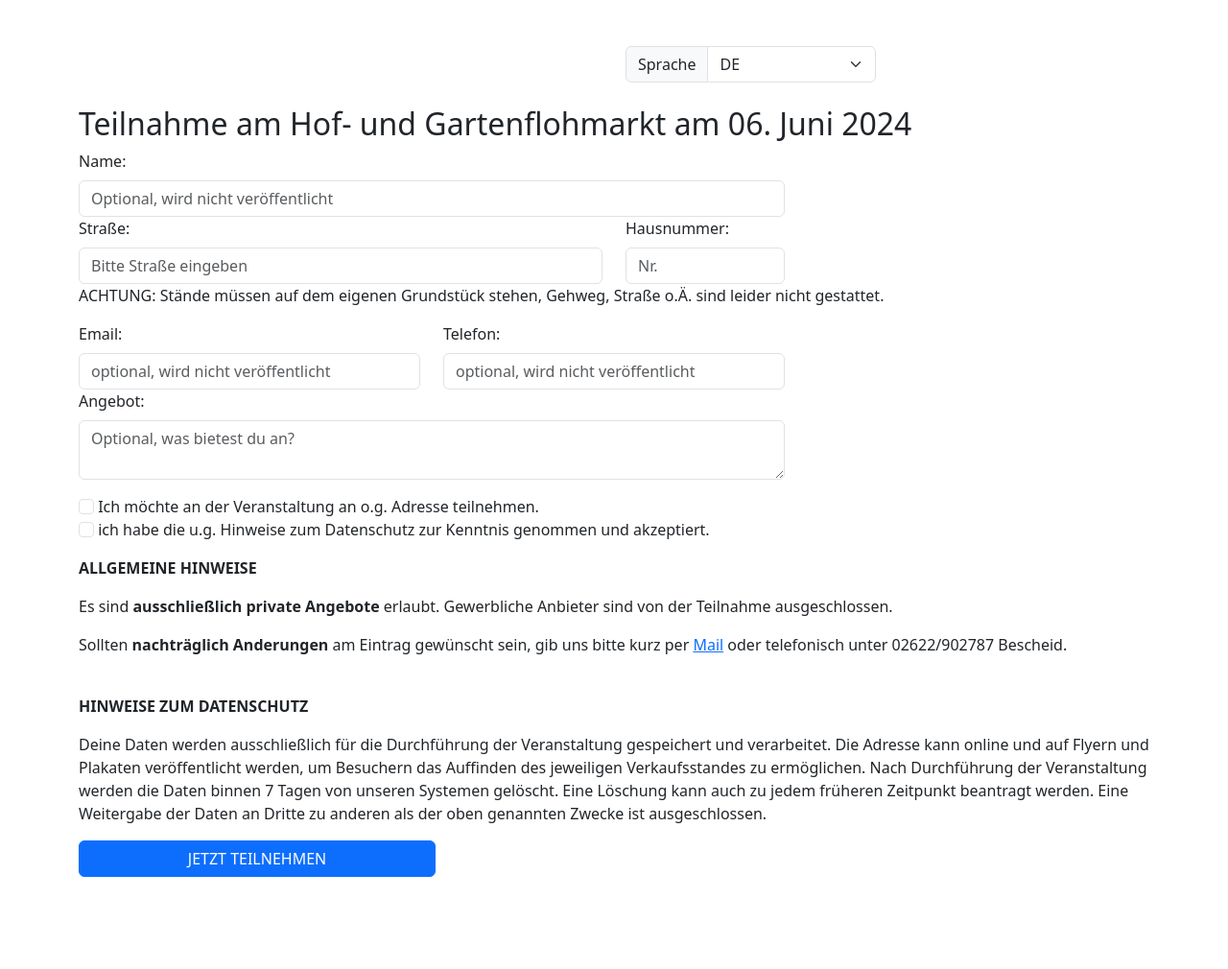
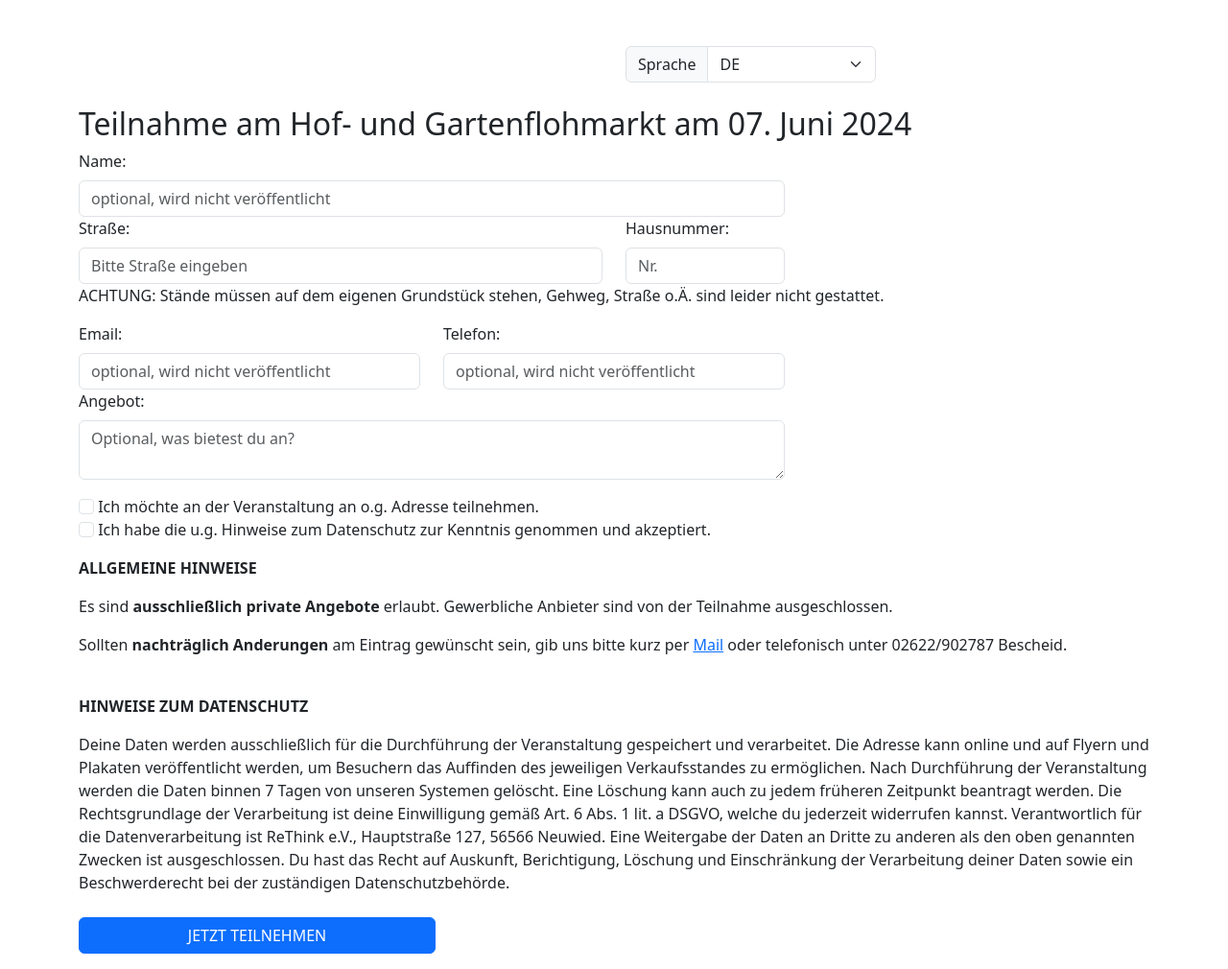
Before and after one commit to blckwngd/HeimatRadar, a PHP site: page /registrierung.php in a window 1280 px wide. Shown: the whole page at 96% size. Before the commit the page ends 914 px from the top, so only its background shows below. Run offline with PHP 8.4, Linux system fonts and the light colour scheme; some libraries are stand-ins or nearby versions.

Commit message:
translations

```diff
--- a/www/i18n/de.json
+++ b/www/i18n/de.json
@@ -1,8 +1,7 @@
 {
     "reg": {
         "titel": "Teilnahme am Hof- und Gartenflohmarkt am 07. Juni 2024",
-        "hinweis-ort": "ACHTUNG: Stände müssen auf dem eigenen Grundstück stehen, Gehweg, Straße o.Ä. sind leider nicht gestattet.",
-        "hinweis-allgemein": "<p>Es sind <strong>ausschließlich private Angebote</strong> erlaubt. Gewerbliche Anbieter sind von der Teilnahme ausgeschlossen.</p><p>Sollten <strong>nachträglich Anderungen</strong> am Eintrag gewünscht sein, gib uns bitte kurz per <a href=\"mailto:info@rethink-ev.de\">Mail</a> oder telefonisch unter 02622/902787 Bescheid.</p>",
+        "hinweis_ort": "ACHTUNG: Stände müssen auf dem eigenen Grundstück stehen, Gehweg, Straße o.Ä. sind leider nicht gestattet.",
 
         "inputName_label": "Name",
         "inputName_platzhalter": "optional, wird nicht veröffentlicht",
@@ -26,7 +25,19 @@
 
         "inputAngebot_label": "Angebot",
         "inputAngebot_platzhalter": "Was bietest du an? (max. 200 Zeichen)",
-        "inputAngebot_hinweisUngueltig": "Bitte fülle dieses Feld aus (max. 200 Zeichen)"
+        "inputAngebot_hinweisUngueltig": "Bitte fülle dieses Feld aus (max. 200 Zeichen)",
+
+        "inputTeilnahme_label": "Ich möchte an der Veranstaltung an o.g. Adresse teilnehmen.",
+        "inputDatenschutz_label": "Ich habe die u.g. Hinweise zum Datenschutz zur Kenntnis genommen und akzeptiert.",
+
+        "hinweis_allgemein_titel": "ALLGEMEINE HINWEISE",
+        "hinweis_allgemein": "<p>Es sind <strong>ausschließlich private Angebote</strong> erlaubt. Gewerbliche Anbieter sind von der Teilnahme ausgeschlossen.</p><p>Sollten <strong>nachträglich Anderungen</strong> am Eintrag gewünscht sein, gib uns bitte kurz per <a href=\"mailto:info@rethink-ev.de\">Mail</a> oder telefonisch unter 02622/902787 Bescheid.</p>",
+        "hinweis_datenschutz_titel": "HINWEISE ZUM DATENSCHUTZ",
+        "hinweis_datenschutz": "Deine Daten werden ausschließlich für die Durchführung der Veranstaltung gespeichert und verarbeitet. Die Adresse kann online und auf Flyern und Plakaten veröffentlicht werden, um Besuchern das Auffinden des jeweiligen Verkaufsstandes zu ermöglichen. Nach Durchführung der Veranstaltung werden die Daten binnen 7 Tagen von unseren Systemen gelöscht. Eine Löschung kann auch zu jedem früheren Zeitpunkt beantragt werden. Die Rechtsgrundlage der Verarbeitung ist deine Einwilligung gemäß Art. 6 Abs. 1 lit. a DSGVO, welche du jederzeit widerrufen kannst. Verantwortlich für die Datenverarbeitung ist ReThink e.V., Hauptstraße 127, 56566 Neuwied. Eine Weitergabe der Daten an Dritte zu anderen als den oben genannten Zwecken ist ausgeschlossen. Du hast das Recht auf Auskunft, Berichtigung, Löschung und Einschränkung der Verarbeitung deiner Daten sowie ein Beschwerderecht bei der zuständigen Datenschutzbehörde.",
+
+        "jetztTeilnehmen": "JETZT TEILNEHMEN"
     },
-    "sprache": "Sprache"
+    "sprache": "Sprache",
+    "akzeptiert": "Akzeptiert",
+    "pflichtfeld": "Pflichtfeld"
 }
--- a/www/registrierung.php
+++ b/www/registrierung.php
@@ -1,28 +1,14 @@
 <?php
 
-    /** CONFIG - HIER BEARBEITEN */
-    $t = [
-      "titel"             => "Teilnahme am Hof- und Gartenflohmarkt am 06. Juni 2024",
-      "hinweis_standort"  => "ACHTUNG: Stände müssen auf dem eigenen Grundstück stehen, Gehweg, Straße o.Ä. sind leider nicht gestattet.",
-      "kontakt_mail"      => "info@rethink-ev.de",
-      "kontakt_tel"       => "02622/902787"
-    ];
+    $i18n = json_decode(file_get_contents("i18n/de.json"));
 
-    $t["hinweis_allgemein"] = "<p>Es sind <strong>ausschließlich private Angebote</strong> erlaubt. Gewerbliche Anbieter sind von der Teilnahme ausgeschlossen.</p>
-    <p>Sollten <strong>nachträglich Anderungen</strong> am Eintrag gewünscht sein, gib uns bitte kurz per <a href=\"mailto:".$t["kontakt_mail"]."\">Mail</a> oder telefonisch unter ".$t["kontakt_tel"]." Bescheid.</p>";
-
-    $t["hinweis_datenschutz"] = "<p>Deine Daten werden ausschließlich für die Durchführung der Veranstaltung gespeichert und verarbeitet.
-      Die Adresse kann online und auf Flyern und Plakaten veröffentlicht werden, um Besuchern das Auffinden des jeweiligen Verkaufsstandes zu ermöglichen.
-      Nach Durchführung der Veranstaltung werden die Daten binnen 7 Tagen von unseren Systemen gelöscht.
-      Eine Löschung kann auch zu jedem früheren Zeitpunkt beantragt werden.
-      Eine Weitergabe der Daten an Dritte zu anderen als der oben genannten Zwecke ist ausgeschlossen.</p>";
 ?><!DOCTYPE html>
 <html lang="de">
 <head>
   <meta charset="UTF-8">
   <meta name="viewport" content="width=device-width, initial-scale=1, shrink-to-fit=no">
   <link rel="stylesheet" href="https://stackpath.bootstrapcdn.com/bootstrap/5.0.0-alpha2/css/bootstrap.min.css">
-  <title data-i18n="reg.titel"><?=$t["titel"]?></title>
+  <title data-i18n="reg.titel"><?= $i18n->reg->titel ?></title>
 </head>
 <body>
 
@@ -42,15 +28,15 @@
   </div>
 </div>
 
-  <h2 data-i18n="reg.titel"><?=$t["titel"]?></h2>
+  <h2 data-i18n="reg.titel"><?= $i18n->reg->titel ?></h2>
 
   <form action="/" class="needs-validation" novalidate>
 
     <div class="row">
       <div class="col-sm-8">
-        <label for="name" data-i18n="reg.inputName_label" class="form-label">Name</label>:
-        <input type="text" class="form-control" id="name" placeholder="Optional, wird nicht veröffentlicht" data-i18n="reg.inputName_platzhalter" data-i18n-attr="placeholder" name="name"/>
-        <div class="invalid-feedback" data-i18n="reg.inputName_hinweisUngueltig">Bitte fülle das Feld aus.</div>
+        <label for="name" data-i18n="reg.inputName_label" class="form-label"><?= $i18n->reg->inputName_label ?></label>:
+        <input type="text" class="form-control" id="name" placeholder="<?= $i18n->reg->inputName_platzhalter ?>" data-i18n="reg.inputName_platzhalter" data-i18n-attr="placeholder" name="name"/>
+        <div class="invalid-feedback" data-i18n="reg.inputName_hinweisUngueltig"><?= $i18n->reg->inputName_hinweisUngueltig ?></div>
       </div>
     </div>
 
@@ -66,17 +52,17 @@
         <div class="invalid-feedback" data-i18n="reg.inputHausnummer_hinweisUngueltig">Bitte fülle das Feld aus.</div>
       </div>
     </div>
-    <span data-i18n="reg.hinweis-ort"><?=$t["hinweis_standort"]?></span>
+    <span data-i18n="reg.hinweis_ort"><?= $i18n->reg->hinweis_ort ?></span>
     <p></p>
 
     <div class="row">
       <div class="col-sm-4">
-        <label for="email" data-i18n="inputEmail_label" class="form-label">Email</label>:
+        <label for="email" data-i18n="reg.inputEmail_label" class="form-label">Email</label>:
         <input data-i18n="reg.inputEmail_platzhalter" data-i18n-attr="placeholder" type="email" class="form-control" id="email" placeholder="optional, wird nicht veröffentlicht" name="email">
         <div class="invalid-feedback" data-i18n="reg.inputEmail_hinweisUngueltig">Bitte gib eine gültige Mailadresse ein, oder lasse das Feld leer.</div>
       </div>
       <div class="col-sm-4">
-        <label for="tel" data-i18n="inputPhone_label" class="form-label">Telefon</label>:
+        <label for="tel" data-i18n="reg.inputPhone_label" class="form-label">Telefon</label>:
         <input type="tel" data-i18n="reg.inputPhone_platzhalter" data-i18n-attr="placeholder" class="form-control" id="tel" placeholder="optional, wird nicht veröffentlicht" name="tel">
         <div class="invalid-feedback" data-i18n="reg.inputPhone_hinweisUngueltig">Bitte gib eine gültige Telefonnummer ein, oder lasse das Feld leer.</div>
       </div>
@@ -84,7 +70,7 @@
 
   <div class="row">
     <div class="col-sm-8">
-      <label for="angebot" data-i18n="inputAngebot_label" class="form-label">Angebot:</label>
+      <label for="angebot" data-i18n="reg.inputAngebot_label" class="form-label">Angebot:</label>
       <textarea data-i18n="reg.inputAngebot_platzhalter" data-i18n-attr="placeholder" class="form-control" id="angebot" placeholder="Optional, was bietest du an?" name="angebot" maxlength="200"></textarea>
       <div data-i18n="reg.inputAngebot_hinweisUngueltig" class="invalid-feedback">Please fill in (max. 200 characters)</div>
     </div>
@@ -94,34 +80,35 @@
   <div class="row">
     <div class="col-sm-8">
       <input class="form-check-input" type="checkbox" id="teilnahme" name="remember" required>
-      <label class="form-check-label" for="teilnahme">Ich möchte an der Veranstaltung an o.g. Adresse teilnehmen.</label>
-      <div class="valid-feedback">akzeptiert</div>
-      <div class="invalid-feedback">Pflichtfeld</div>
+      <label class="form-check-label" data-i18n="reg.inputTeilnahme_label" for="teilnahme">Ich möchte an der Veranstaltung an o.g. Adresse teilnehmen.</label>
+      <div class="valid-feedback" data-i18n="akzeptiert">akzeptiert</div>
+      <div class="invalid-feedback" data-i18n="pflichtfeld">Pflichtfeld</div>
     </div>
   </div>
   <div class="row">
     <div class="col-sm-8">
       <input class="form-check-input" type="checkbox" id="datenschutz" name="remember" required>
-      <label class="form-check-label" for="datenschutz">ich habe die u.g. Hinweise zum Datenschutz zur Kenntnis genommen und akzeptiert.</label>
-      <div class="valid-feedback">akzeptiert</div>
-      <div class="invalid-feedback">Pflichtfeld</div>
+      <label class="form-check-label" data-i18n="reg.inputDatenschutz_label" for="datenschutz">Ich habe die u.g. Hinweise zum Datenschutz zur Kenntnis genommen und akzeptiert.</label>
+      <div class="valid-feedback" data-i18n="akzeptiert">akzeptiert</div>
+      <div class="invalid-feedback" data-i18n="pflichtfeld">Pflichtfeld</div>
     </div>
   </div>
 
   <p></p>
   <div class="form-group">
-    <p><strong>ALLGEMEINE HINWEISE</strong></p>
-    <span data-i18n="reg.hinweis-allgemein"><?=$t["hinweis_allgemein"]?></span>
+    <p><strong data-i18n="reg.hinweis_allgemein_titel">ALLGEMEINE HINWEISE</strong></p>
+    <span data-i18n="reg.hinweis_allgemein"><?= $i18n->reg->hinweis_allgemein ?></span>
   </div>
 
   <p></p>
   <div class="form-group">
-    <p><strong><br>HINWEISE ZUM DATENSCHUTZ<br></strong></p>
-    <?=$t["hinweis_datenschutz"]?>
+    <p><br/><strong data-i18n="reg.hinweis_datenschutz_titel">HINWEISE ZUM DATENSCHUTZ</strong><br/></p>
+    <span data-i18n="reg.hinweis_datenschutz"><?= $i18n->reg->hinweis_datenschutz ?></span>
   </div>
 
+  <br/>
   <p>
-    <button type="submit" class="btn btn-primary col-sm-4">JETZT TEILNEHMEN</button>
+    <button type="submit" data-i18n="reg.jetztTeilnehmen" class="btn btn-primary col-sm-4">JETZT TEILNEHMEN</button>
   </p>
   </form>
 
```
Also changed, not shown: www/i18n/en.json (+15 -4 lines).
